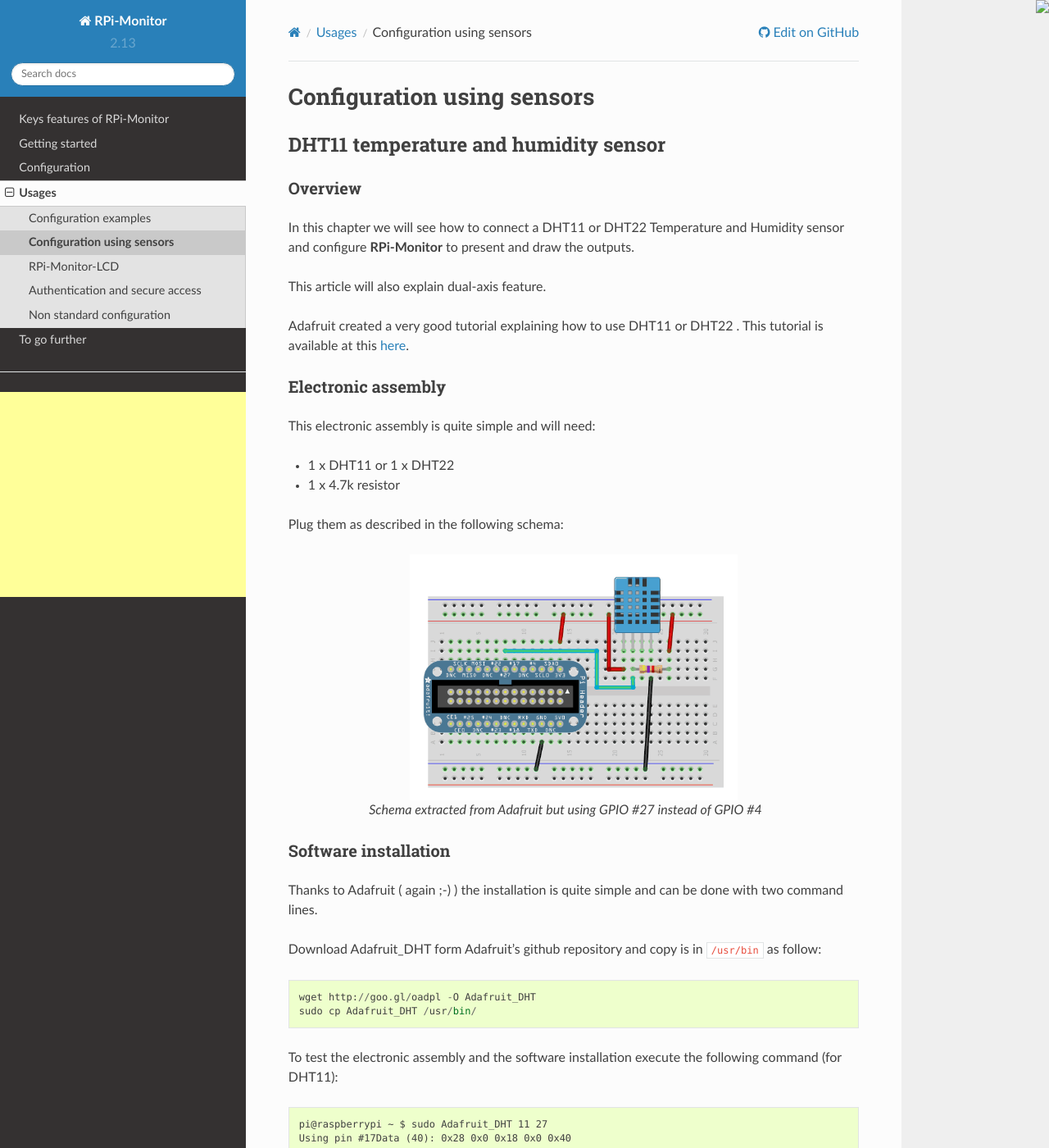
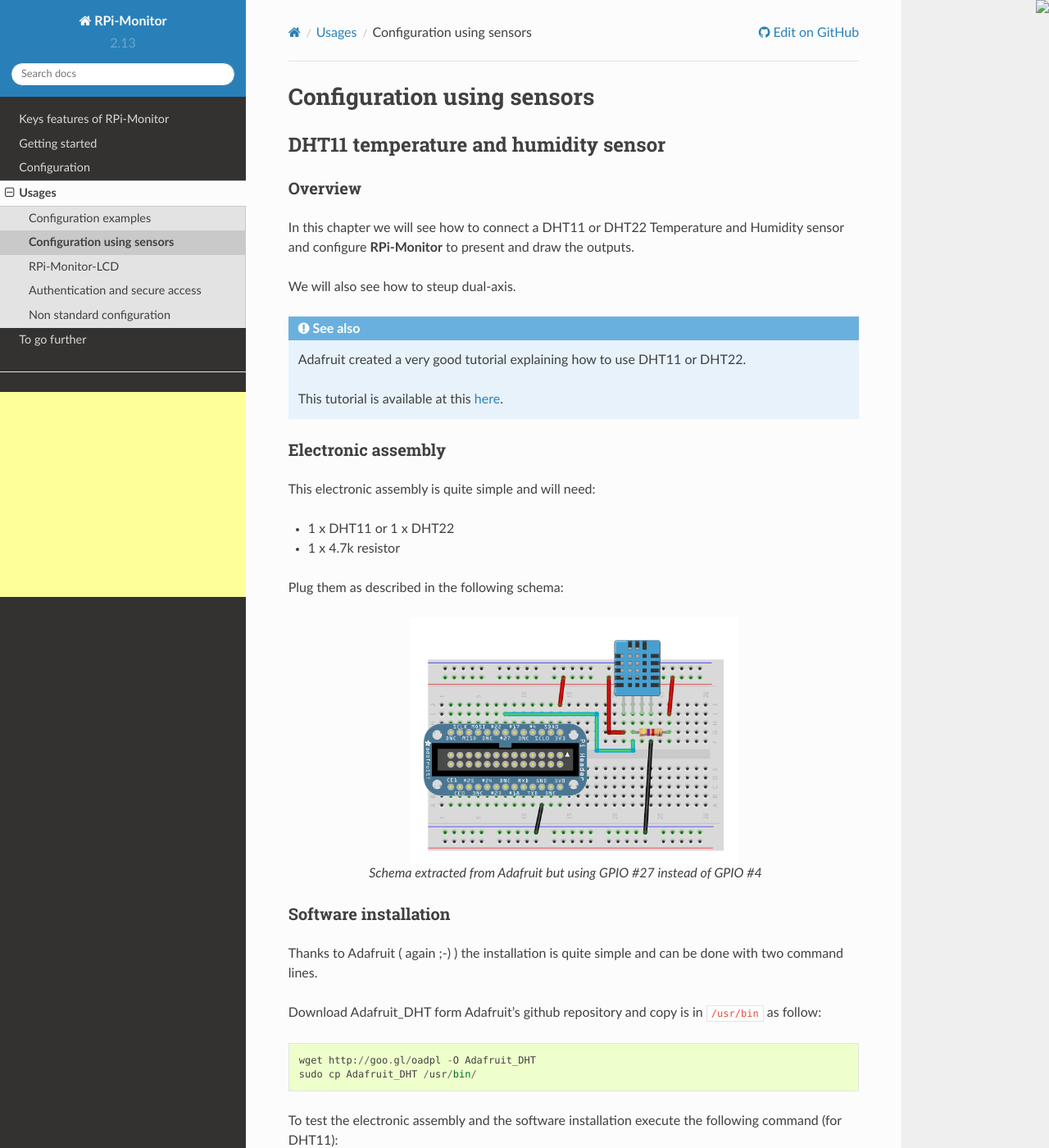
Before and after one commit to XavierBerger/RPi-Monitor, a Sphinx documentation site: the page built from docs/source/32_sensors.rst, in a window 1280 px wide and 1400 px high. Shown: the whole window at 82% size. Built offline with Sphinx 7.4.7 and the Read the Docs theme 2.0.0, drawn with Linux system fonts in a browser that asks for light colours; some of the changed lines change nothing that is shown; some of the changed text lies outside the part shown.

Commit message:
Update docs

```diff
--- a/docs/source/32_sensors.rst
+++ b/docs/source/32_sensors.rst
@@ -11,10 +11,11 @@
 In this chapter we will see how to connect a DHT11 or DHT22 Temperature and
 Humidity sensor and configure **RPi-Monitor** to present and draw the outputs.
 
-This article will also explain dual-axis feature.
+We will also see how to steup dual-axis.
 
-Adafruit created a very good tutorial explaining how to use DHT11 or DHT22 .
-This tutorial is available at this `here <http://learn.adafruit.com/dht-humidity-sensing-on-raspberry-pi-with-gdocs-logging/wiring>`_.
+.. seealso:: Adafruit created a very good tutorial explaining how to use DHT11 or DHT22.
+
+             This tutorial is available at this `here <http://learn.adafruit.com/dht-humidity-sensing-on-raspberry-pi-with-gdocs-logging/wiring>`_.
 
 Electronic assembly
 ^^^^^^^^^^^^^^^^^^^
@@ -61,31 +62,27 @@
 
 RPi-Monitor configuration
 ^^^^^^^^^^^^^^^^^^^^^^^^^
-
-.. warning:: Be sure to use Linux linefeed format with line ending with LF
-             (and not CR/LF like in Windows).
-
 Let's now use this information and add humidity graphs on existing temperature graph.
 
 We first have to extract the data. This is done like this:
 
 ::
 
-    dynamic.17.name=humidity
-    dynamic.17.source=Adafruit_DHT 11 27
-    dynamic.17.regexp=Hum = (\S+)
-    dynamic.17.postprocess=
-    dynamic.17.rrd=GAUGE
+    dynamic.1.name=humidity
+    dynamic.1.source=Adafruit_DHT 11 27
+    dynamic.1.regexp=Hum = (\S+)
+    dynamic.1.postprocess=
+    dynamic.1.rrd=GAUGE
 
 We will now add the humidity curve into the graph of temperature.
 This can be done with the configuration bellow:
 
 ::
 
-    web.statistics.1.content.8.name=humidity
-    web.statistics.1.content.8.ds_graph_options.humidity.label=Humidity (%)
-    web.statistics.1.content.8.ds_graph_options.humidity.yaxis=2
-    web.statistics.1.content.8.graph_options.y2axis={ position: "right", min: 0, max: 100 }
+    web.statistics.1.content.1.name=humidity
+    web.statistics.1.content.1.ds_graph_options.humidity.label=Humidity (%)
+    web.statistics.1.content.1.ds_graph_options.humidity.yaxis=2
+    web.statistics.1.content.1.graph_options.y2axis={ position: "right", min: 0, max: 100 }
 
 As the unit are different than the one existing on the initial axis,
 we will add a second axis for the percentage of humidity. This is the purpose
@@ -107,7 +104,7 @@
 
 You will see a new curve in Temperature graph as shown in the screenshot bellow:
 
-.. figure:: _static/sensor001.png
+.. figure:: _static/sensor002.png
   :width: 400px
   :align: center
 
```
Also changed, not shown: 1 other file.
